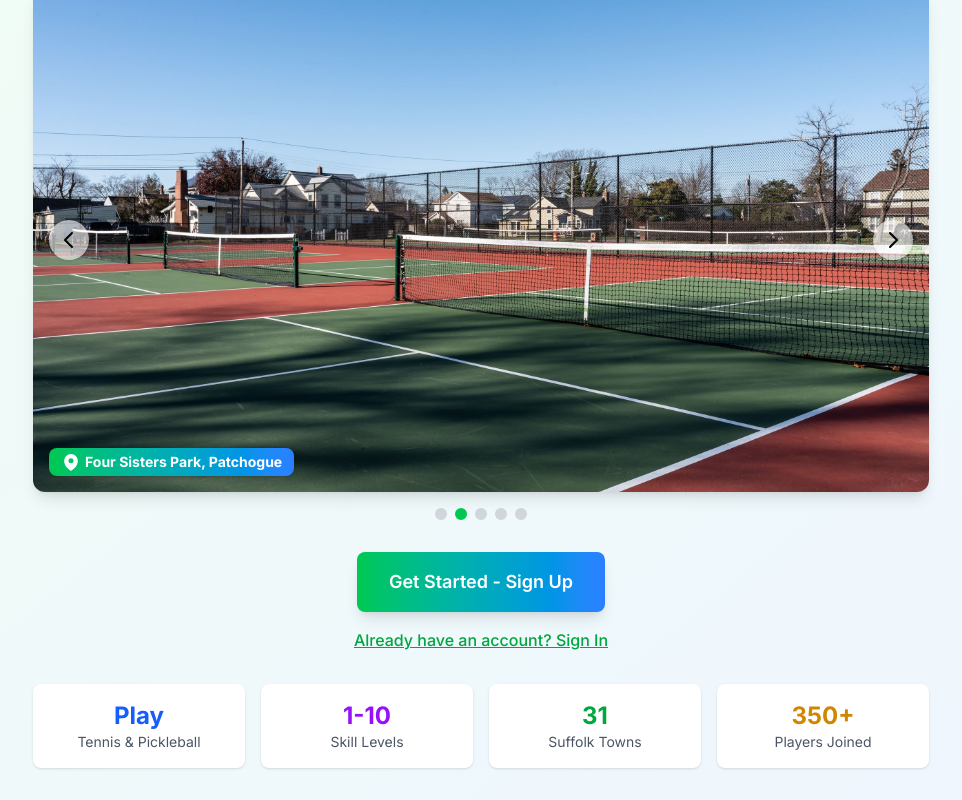
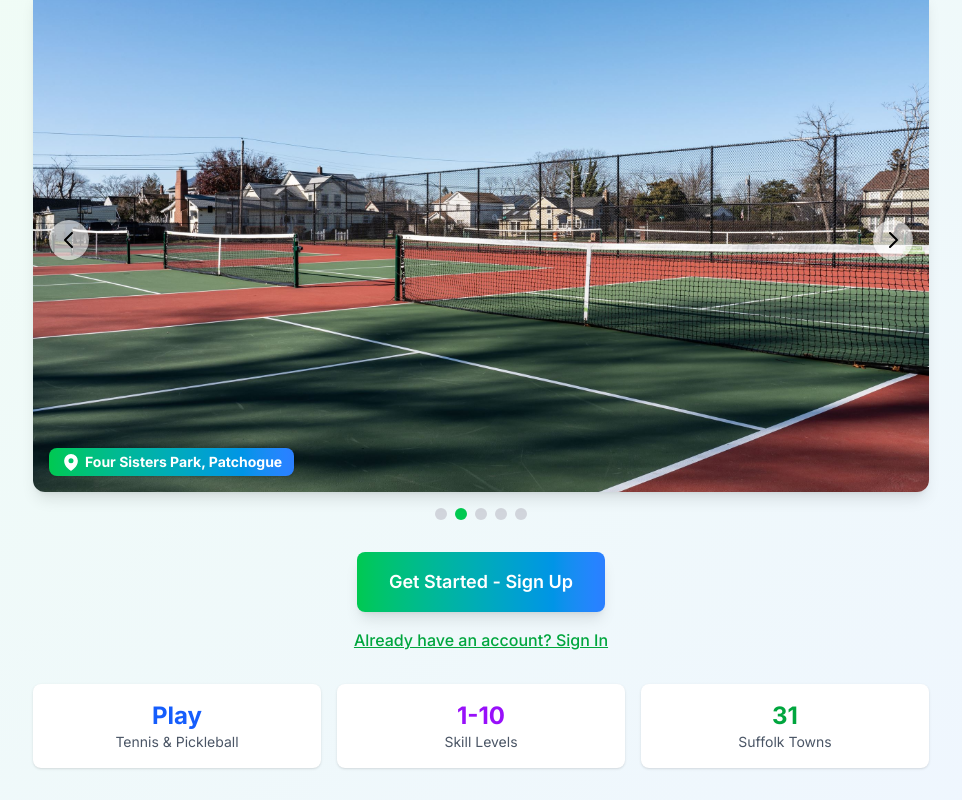
Before and after one commit to Domipowski/East-End-Racquet-Club, a Next.js app: page / in a window 1280 px wide. Shown: the part 245-1045 px from the top of the page, without its empty margins (159-1121 px from the left). Built offline with nearby package versions, Linux system fonts and the light colour scheme; no server answers.

Commit message:
Removed x players joined until an actual respectable amount of people join

```diff
--- a/app/page.js
+++ b/app/page.js
@@ -76,7 +76,7 @@ export default function Home() {
           </div>
 
           {/* Quick Stats */}
-          <div className="mt-8 grid grid-cols-1 sm:grid-cols-2 md:grid-cols-4 gap-4 max-w-4xl mx-auto">
+          <div className="mt-8 grid grid-cols-1 sm:grid-cols-1 md:grid-cols-3 gap-4 max-w-4xl mx-auto">
             <div className="text-center p-4 bg-white rounded-lg shadow">
               <div className="text-2xl font-bold text-blue-600">Play</div>
               <div className="text-sm text-gray-600">Tennis & Pickleball</div>
@@ -92,10 +92,11 @@ export default function Home() {
               <div className="text-sm text-gray-600">Suffolk Towns</div>
             </div>
 
-            <div className="text-center p-4 bg-white rounded-lg shadow">
+            {/* TODO: Uncomment once many players join */}
+            {/* <div className="text-center p-4 bg-white rounded-lg shadow">
               <div className="text-2xl font-bold text-yellow-600">350+</div>
               <div className="text-sm text-gray-600">Players Joined</div>
-            </div>
+            </div> */}
           </div>
         </div>
       </div>
```
